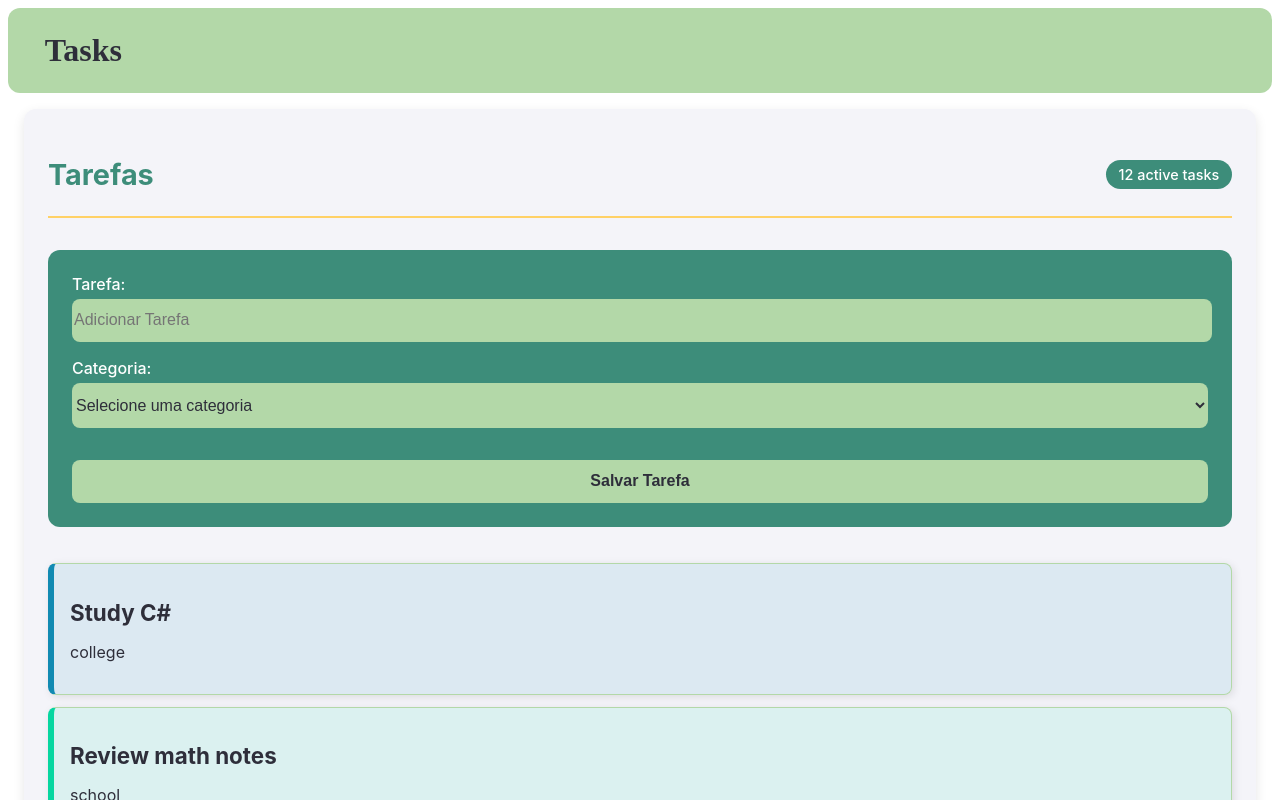
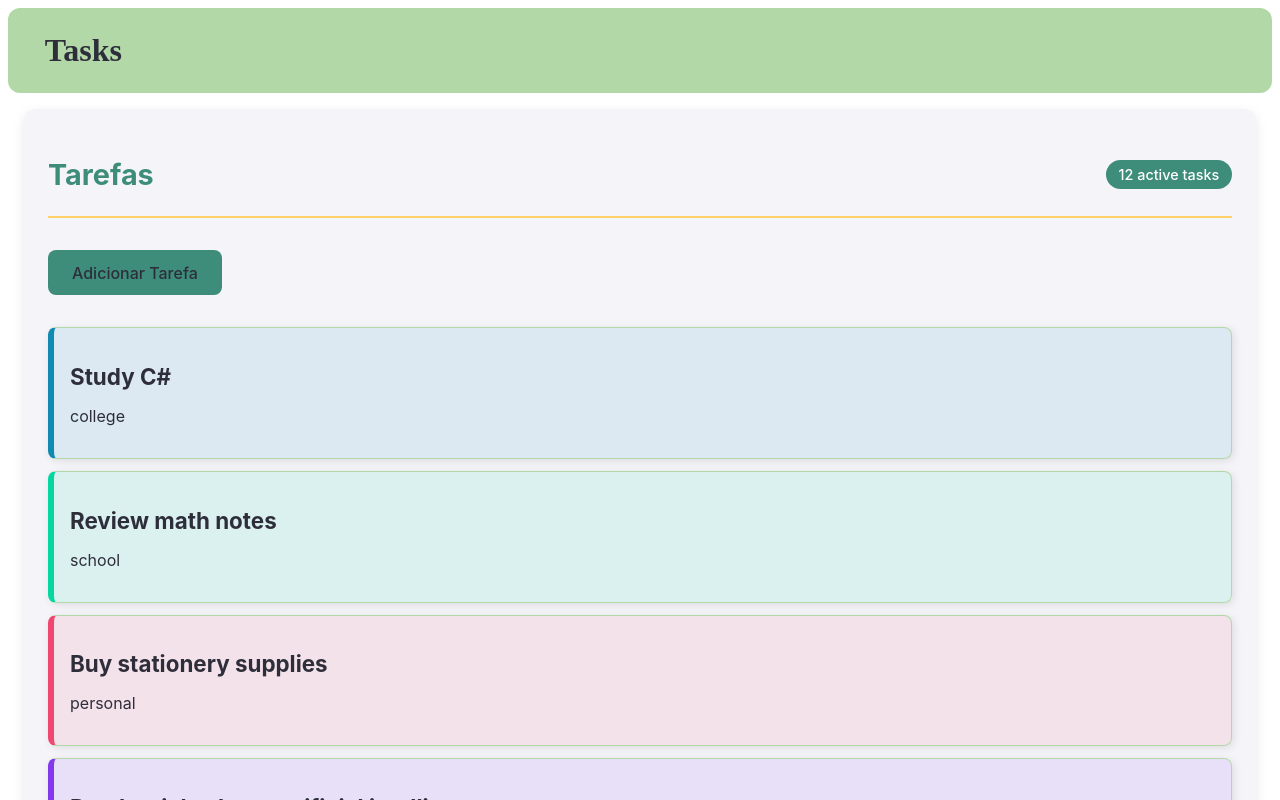
Before and after one commit to GuilhermeM2002/Angular-ToDoList, an Angular app in the folder toDoList/: page / in a window 1280 px wide. Shown: the top 800 px of the page. Built offline with nearby package versions, Linux system fonts and the light colour scheme; data requests are answered from the project's data file.

Commit message:
add: button component

```diff
--- a/toDoList/src/app/components/add-task/add-task.component.html
+++ b/toDoList/src/app/components/add-task/add-task.component.html
@@ -1,3 +1,9 @@
+@if (showAddTask) {
+    <app-button text="Fechar" color="#FFD166" (btnClick)="changeVisualization(false)"></app-button>
+}@else {
+    <app-button text="Adicionar Tarefa" color="#3D8D7A" (btnClick)="changeVisualization(true)"></app-button>
+}
+
 <form (ngSubmit)="onSubmit()" *ngIf="showAddTask" class="add-form">
     <div>
         <label for="text">Tarefa:</label>
--- a/toDoList/src/app/components/add-task/add-task.component.ts
+++ b/toDoList/src/app/components/add-task/add-task.component.ts
@@ -2,10 +2,11 @@ import { CommonModule } from '@angular/common';
 import { Component, EventEmitter, Output } from '@angular/core';
 import { Task } from '../../Task';
 import { FormsModule } from '@angular/forms';
+import { ButtonComponent } from '../button/button.component';
 
 @Component({
   selector: 'app-add-task',
-  imports: [CommonModule, FormsModule],
+  imports: [CommonModule, FormsModule, ButtonComponent],
   templateUrl: './add-task.component.html',
   styleUrl: './add-task.component.scss'
 })
@@ -15,7 +16,11 @@ export class AddTaskComponent {
   task: string = '';
   category: string = '';
   completed: boolean = false;
-  showAddTask: boolean = true;
+  showAddTask: boolean = false;
+
+  changeVisualization(valor: boolean){
+    this.showAddTask = valor;
+  }
 
   onSubmit(){
     if(!this.task) {
--- /dev/null
+++ b/toDoList/src/app/components/button/button.component.html
@@ -0,0 +1 @@
+<button [ngStyle]="{'background': color}" class="button" (click)="onClick()" >{{text}}</button>
--- /dev/null
+++ b/toDoList/src/app/components/button/button.component.scss
@@ -0,0 +1,29 @@
+.button {
+    color: var(--text-color);
+    margin-bottom: 32px;
+    padding: 0.8rem 1.5rem;
+    border: none;
+    border-radius: 8px;
+    font-size: 1rem;
+    font-weight: 500;
+    font-family: var(--font-family);
+    cursor: pointer;
+    transition: background-color 0.2s ease, transform 0.1s ease;
+    box-shadow: 0 4px 8px var(--shadow-color);
+    outline: none;
+
+    &:hover {
+      background-color: var(--hover-color);
+      transform: translateY(-2px);
+    }
+
+    &:active {
+      background-color: var(--active-color);
+      transform: scale(0.98);
+    }
+
+    &:focus {
+      outline: 2px solid var(--hover-color);
+      outline-offset: 2px;
+    }
+}
--- /dev/null
+++ b/toDoList/src/app/components/button/button.component.ts
@@ -0,0 +1,18 @@
+import { CommonModule } from '@angular/common';
+import { Component, EventEmitter, Input, Output } from '@angular/core';
+
+@Component({
+  selector: 'app-button',
+  imports: [CommonModule],
+  templateUrl: './button.component.html',
+  styleUrl: './button.component.scss'
+})
+export class ButtonComponent {
+  @Input() text: string = '';
+  @Input() color: string = '';
+  @Output() btnClick = new EventEmitter();
+
+  onClick(){
+    this.btnClick.emit();
+  }
+}
```
Also changed, not shown: 1 other file (tests, documents, lock files or other folders).
